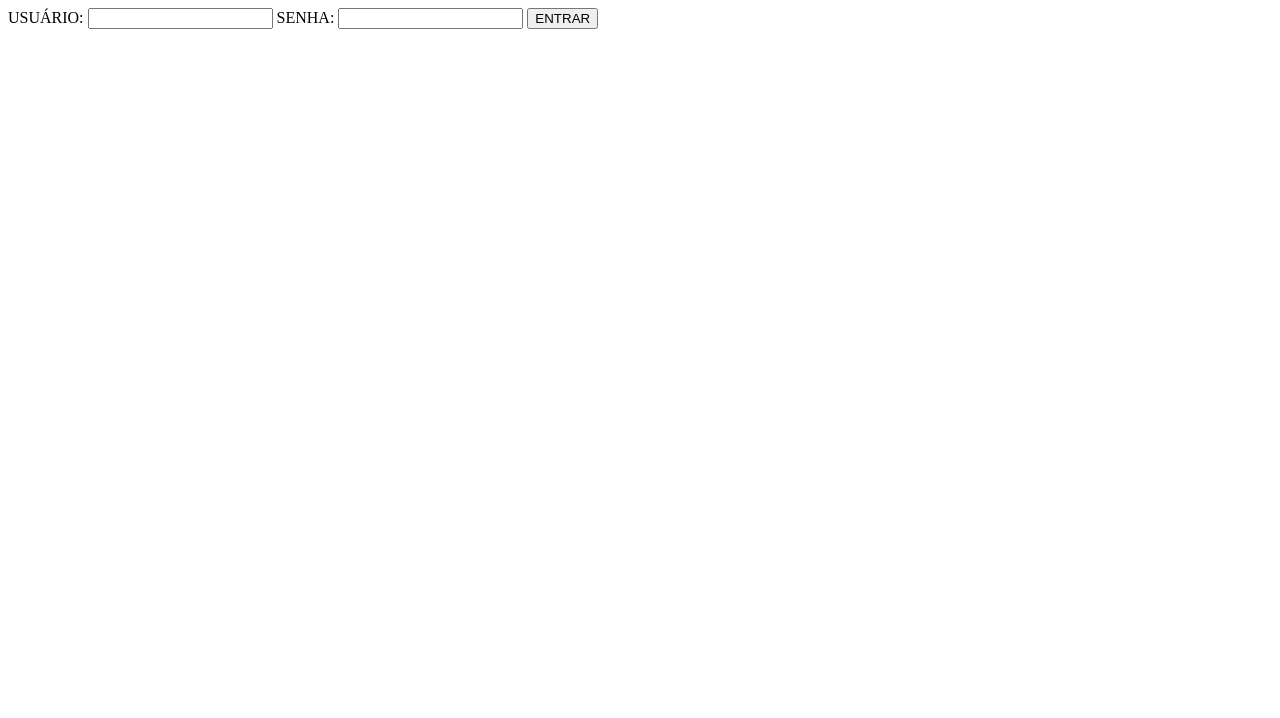
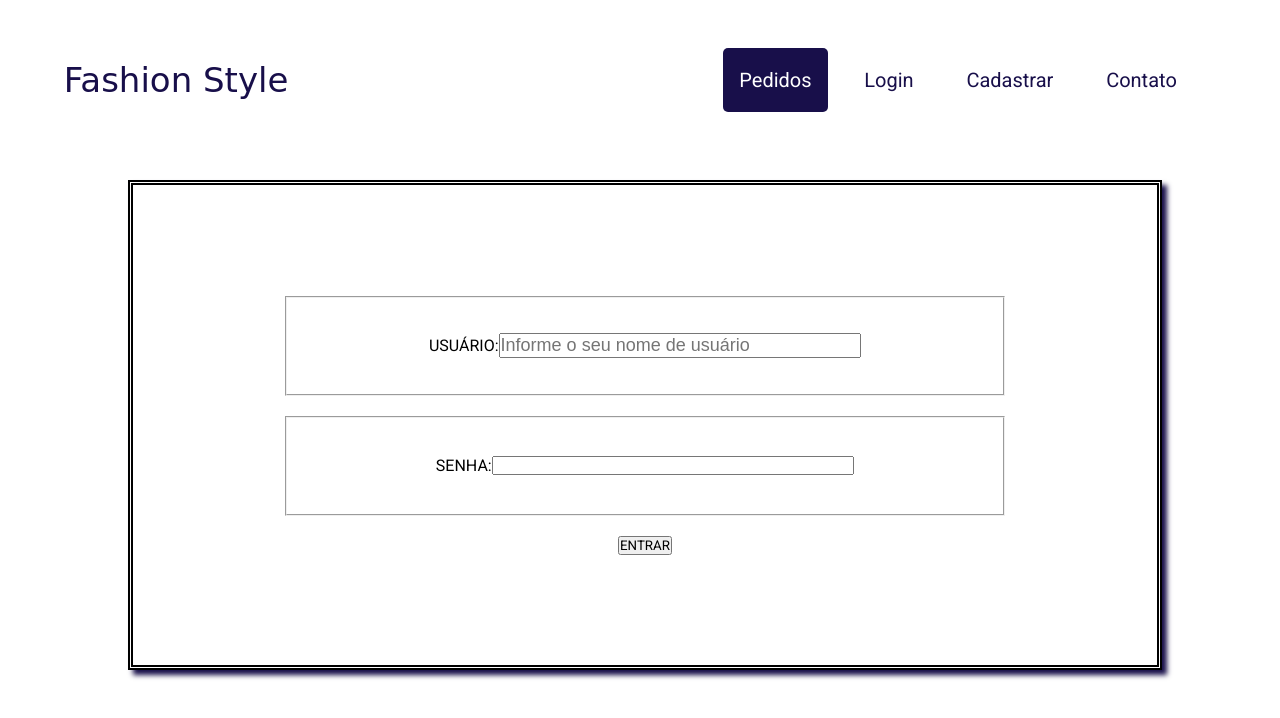
Before and after one commit to andersonzero0/fashion-style, a PHP site: page /view/login.php in a window 1280 px wide. Shown: the top 718 px of the page. Run offline with PHP 8.4, Linux system fonts and the light colour scheme.

Commit message:
Estilização do Formulário de Login - Parte 1
Essa é uma parte da estilização do formulário que ainda será completo!

```diff
--- a/assets/css/login.css
+++ b/assets/css/login.css
@@ -1 +1,96 @@
 @charset "UTF-8";
+@import url('https://fonts.googleapis.com/css2? família= Lagosta &family= Roboto:ital,wght@0,100;0,300;0,400;0,500;0,700;0,900;1,100;1,300;1,400;1,500;1,700;1,900 & display=swap');
+* {
+    padding: 0px;
+    margin: 0px;
+    font-family: 'Roboto', sans-serif;
+}
+.nav-bar {
+    height: 20vh;
+    width: 99.8vw;
+    display: flex;
+    flex-direction: row;
+    flex-wrap: nowrap;
+    justify-content: space-between;
+    align-items: stretch;
+    position: sticky;
+    top: 0px;
+}
+.logo {
+    flex: 50%;
+    margin-left: 5%;
+    display: flex;
+    flex-direction: row;
+    flex-wrap: nowrap;
+    justify-content: flex-start;
+    align-items: center;
+    font-family: 'Lobster', cursive;
+    color: #180F4A;
+    font-size: 34px;
+}
+.menu {
+    flex: 40%;
+    margin-right: 5%;
+}
+.menu ul {
+    height: 100%;
+    list-style-type: none;
+    display: flex;
+    flex-direction: row;
+    flex-wrap: nowrap;
+    justify-content: space-evenly;
+    align-items: center;
+}
+.menu ul li a {
+    color: #180F4A;
+    text-decoration: none;
+    padding: 20px 16px;
+    font-size: 20px;
+}
+.menu ul li a:hover {
+    background-color: rgb(13, 211, 13);
+    color: white;
+    border-radius: 5px;
+}
+#botao {
+    background-color: #180F4A;
+    color: white;
+    border-radius: 5px;
+}
+#botao:hover {
+    background-color: rgb(13, 211, 13);
+}
+#login-box {
+    border: 5px double black;
+    box-shadow: 5px 5px 5px #180F4A;
+    height: 60vh;
+    width: 80%;
+    margin-top: 20px;
+    margin-left: 10%;
+    margin-right: 10%;
+}
+#form-login {
+    height: 100%;
+    display: flex;
+    flex-direction: column;
+    flex-wrap: nowrap;
+    justify-content: center;
+    align-items: center;
+}
+.campo {
+    width: 70%;
+    height: 20%;
+    margin-bottom: 20px;
+    display: flex;
+    flex-direction: row;
+    flex-wrap: nowrap;
+    justify-content: center;
+    align-items: center;
+}
+.campo input {
+    width: 50%;
+}
+#usuario {
+    font-family: Arial, Helvetica, sans-serif;
+    font-size: 18px;
+}
--- a/view/login.php
+++ b/view/login.php
@@ -7,27 +7,39 @@
     <title>Login - Fashion Style</title>
 </head>
 <body>
-    <header>
-    <!--front-end-->
-    </header>
-
+    <nav class="nav-bar">
+        <div class="logo">
+            Fashion Style
+        </div>
+        <div class="menu">
+            <ul>
+                <li><a href="#" target="_self" rel="next" id="botao">Pedidos</a></li>
+                <li><a href="#" target="_self" rel="next">Login</a></li>
+                <li><a href="#" target="_self" rel="next">Cadastrar</a></li>
+                <li><a href="#" target="_self" rel="next">Contato</a></li>
+            </ul>
+        </div>
+    </nav>
     <main>
         <!-- *não altere o valores dos atributos, pode criar classes-->
         <div id="login-box">
             <form action="../controller/auth.php" method="post" id="form-login">
 
-                <label for="usuario">USUÁRIO:</label>
-                <input type="text" name="usuario" id="usuario">
+                <fieldset class="campo">
+                    <label for="usuario">USUÁRIO:</label>
+                    <input type="text" name="usuario" id="usuario" size="60" maxlength="80" placeholder="Informe o seu nome de usuário">
+                </fieldset>
 
-                <label for="senha">SENHA:</label>
-                <input type="password" name="senha" id="senha">
+                <fieldset class="campo">
+                    <label for="senha">SENHA:</label>
+                    <input type="password" name="senha" id="senha">
+                </fieldset>
 
                 <input type="submit" name="entrar" value="ENTRAR">
 
             </form>
         </div>
     </main>
-
     <footer>
     <!--front-end-->
     </footer>
```
